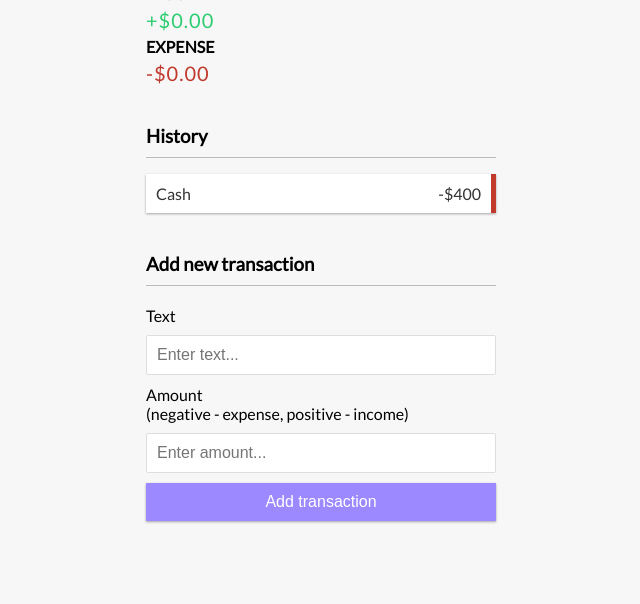
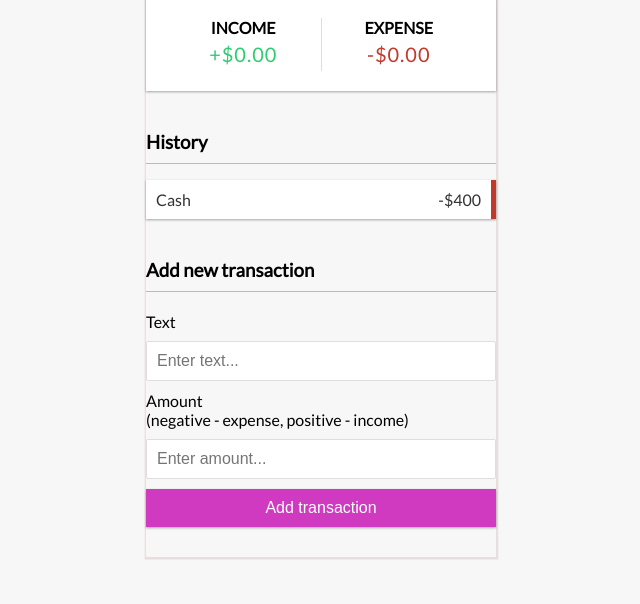
Before and after one commit to ShrutiKapure/Expense-Tracker, a plain HTML site: page index.html in a window 1280 px wide. Shown: the part 196-800 px from the top of the page, without its empty margins (319-959 px from the left). Drawn offline with Linux system fonts and the light colour scheme; a script that the page names is missing.

Commit message:
Update style.css

```diff
--- a/style.css
+++ b/style.css
@@ -22,6 +22,7 @@ body {
 .container {
   margin: 30px auto;
   width: 350px;
+  box-shadow: 0.5px 0.8px 1px 1.8px #e7dddd;
 }
 
 h1 {
@@ -40,7 +41,7 @@ h4 {
   text-transform: uppercase;
 }
 
-.inc-exp-container {
+.in-exp-container {
   background-color: #fff;
   box-shadow: var(--box-shadow);
   padding: 20px;
@@ -49,12 +50,12 @@ h4 {
   margin: 20px 0;
 }
 
-.inc-exp-container > div {
+.in-exp-container > div {
   flex: 1;
   text-align: center;
 }
 
-.inc-exp-container > div:first-of-type {
+.in-exp-container > div:first-of-type {
   border-right: 1px solid #dedede;
 }
 
@@ -89,7 +90,7 @@ input[type='number'] {
 
 .btn {
   cursor: pointer;
-  background-color: #9c88ff;
+  background-color: #cf3ac0;
   box-shadow: var(--box-shadow);
   color: #fff;
   border: 0;
```
